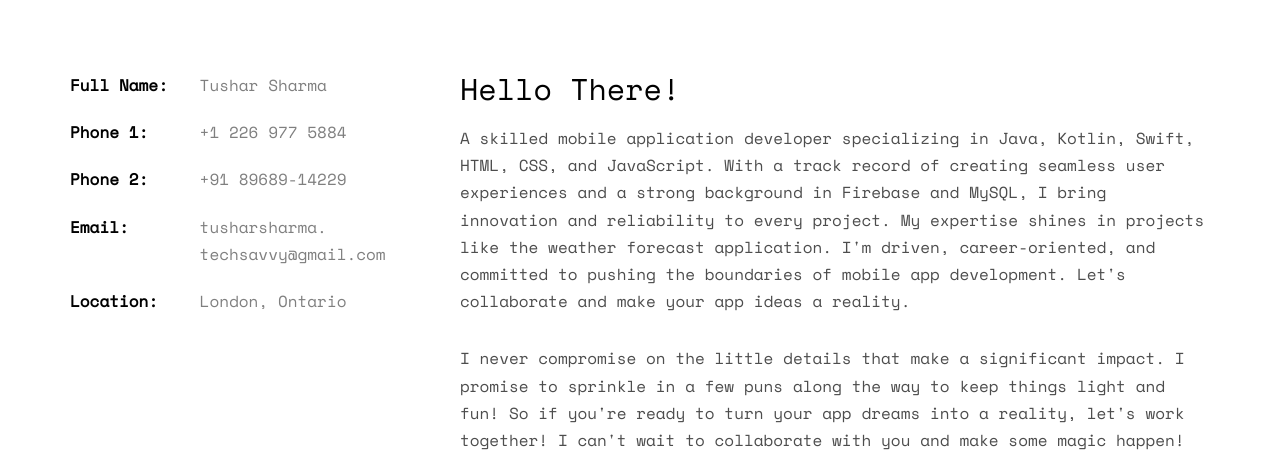
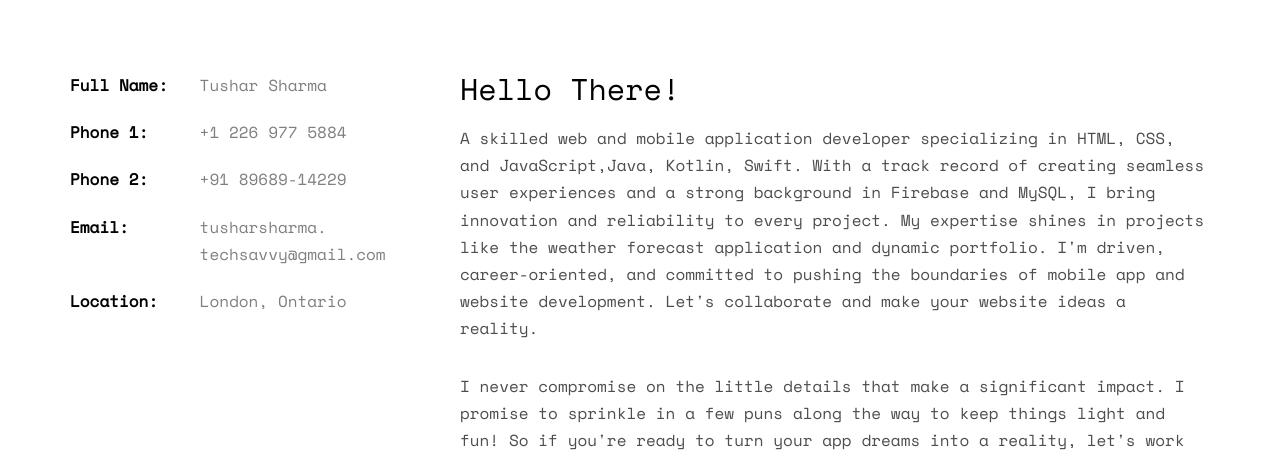
Before and after one commit to Tushar-Sharma10/Tushar-Sharma, a plain HTML site: page index.html in a window 1280 px wide. Shown: the part 1000-1459 px from the top of the page. Drawn offline with nearby package versions, Linux system fonts and the light colour scheme; some packages are replaced by stand-ins of ours; no server answers; files whose address does not match are found by name.

Commit message:
updated the description

```diff
--- a/index.html
+++ b/index.html
@@ -100,12 +100,12 @@
 					</div>
 					<div class="col-md-8">
 						<h2>Hello There!</h2>
-						<p>A skilled mobile application developer specializing in Java, Kotlin, Swift, HTML, CSS, and
-							JavaScript. With a track record of creating seamless user experiences and a strong
+						<p>A skilled web and mobile application developer specializing in  HTML, CSS, and
+							JavaScript,Java, Kotlin, Swift. With a track record of creating seamless user experiences and a strong
 							background in Firebase and MySQL, I bring innovation and reliability to every project. My
-							expertise shines in projects like the weather forecast application. I'm driven,
-							career-oriented, and committed to pushing the boundaries of mobile app development. Let's
-							collaborate and make your app ideas a reality.</p>
+							expertise shines in projects like the weather forecast application and dynamic portfolio. I'm driven,
+							career-oriented, and committed to pushing the boundaries of mobile app and website development. Let's
+							collaborate and make your website ideas a reality.</p>
 						<p>I never compromise on the little details that make a significant impact. I promise to
 							sprinkle in a few puns along the way to keep things light and fun! So if you're ready to
 							turn your app dreams into a reality, let's work together! I can't wait to collaborate with
```
